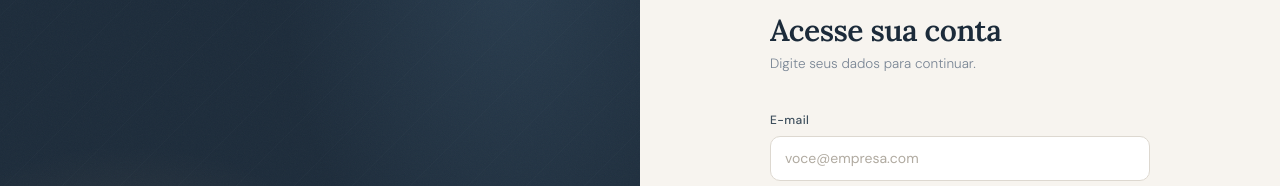
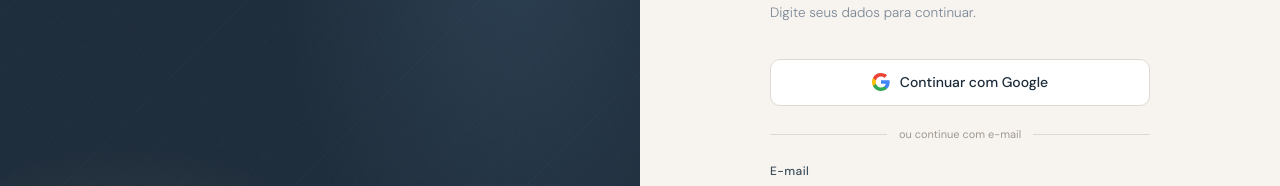
Before and after one commit to PedrooHenrick/venceu-notifica, a React (Vite) app: page /auth in a window 1280 px wide. Shown: the part 207-393 px from the top of the page. Built offline with nearby package versions, Linux system fonts and the light colour scheme; no server answers; the HTML template or start-up script is replaced by a standard one.

Commit message:
google ok

```diff
--- a/src/pages/Auth.tsx
+++ b/src/pages/Auth.tsx
@@ -86,6 +86,23 @@ export default function AuthPage() {
     }
   };
 
+  // ── NOVO: Login com Google ──
+  const handleGoogleLogin = async () => {
+    setLoading(true);
+    try {
+      const { error } = await supabase.auth.signInWithOAuth({
+        provider: "google",
+        options: {
+          redirectTo: window.location.origin + "/dashboard",
+        },
+      });
+      if (error) throw error;
+    } catch (err) {
+      toast.error(err instanceof Error ? err.message : "Erro ao entrar com Google");
+      setLoading(false);
+    }
+  };
+
   return (
     <>
       <style>{`
@@ -104,7 +121,6 @@ export default function AuthPage() {
           .auth-left  { display: none; }
         }
 
-        /* ── Lado esquerdo ── */
         .auth-left {
           position: relative;
           background: #1C2B3A;
@@ -165,9 +181,7 @@ export default function AuthPage() {
           letter-spacing: -0.3px;
         }
 
-        .auth-left-content {
-          position: relative;
-        }
+        .auth-left-content { position: relative; }
 
         .auth-left-quote {
           font-family: 'Lora', serif;
@@ -180,10 +194,7 @@ export default function AuthPage() {
           letter-spacing: -0.2px;
         }
 
-        .auth-left-quote em {
-          color: #C5986C;
-          font-style: normal;
-        }
+        .auth-left-quote em { color: #C5986C; font-style: normal; }
 
         .auth-left-sub {
           font-size: 13px;
@@ -210,7 +221,6 @@ export default function AuthPage() {
 
         .auth-left-dot.lit { background: rgba(197,152,108,0.6); }
 
-        /* ── Lado direito ── */
         .auth-right {
           display: flex;
           align-items: center;
@@ -230,9 +240,7 @@ export default function AuthPage() {
           to   { opacity: 1; transform: translateY(0); }
         }
 
-        .auth-box-header {
-          margin-bottom: 36px;
-        }
+        .auth-box-header { margin-bottom: 36px; }
 
         .auth-box-eyebrow {
           font-size: 11px;
@@ -259,10 +267,7 @@ export default function AuthPage() {
           font-weight: 300;
         }
 
-        /* ── Campos ── */
-        .auth-field {
-          margin-bottom: 20px;
-        }
+        .auth-field { margin-bottom: 20px; }
 
         .auth-label {
           display: block;
@@ -316,7 +321,6 @@ export default function AuthPage() {
         .auth-forgot:hover { opacity: 0.7; }
         .auth-forgot:disabled { opacity: 0.4; cursor: not-allowed; }
 
-        /* ── Botão principal ── */
         .auth-btn {
           width: 100%;
           padding: 13px;
@@ -341,12 +345,39 @@ export default function AuthPage() {
         .auth-btn:active:not(:disabled) { transform: translateY(0); }
         .auth-btn:disabled { opacity: 0.55; cursor: not-allowed; }
 
-        /* ── Divisor ── */
+        /* ── Botão Google ── */
+        .auth-btn-google {
+          width: 100%;
+          padding: 12px;
+          background: #FFFFFF;
+          color: #1C2B3A;
+          border: 1.5px solid #DDD8D0;
+          border-radius: 10px;
+          font-family: 'DM Sans', sans-serif;
+          font-size: 14px;
+          font-weight: 500;
+          cursor: pointer;
+          transition: background 0.18s, border-color 0.18s, transform 0.12s;
+          display: flex;
+          align-items: center;
+          justify-content: center;
+          gap: 10px;
+          margin-top: 12px;
+        }
+
+        .auth-btn-google:hover:not(:disabled) {
+          background: #F0EDE8;
+          border-color: #C5B8AC;
+          transform: translateY(-1px);
+        }
+
+        .auth-btn-google:disabled { opacity: 0.55; cursor: not-allowed; }
+
         .auth-divider {
           display: flex;
           align-items: center;
           gap: 12px;
-          margin: 24px 0 0;
+          margin: 20px 0;
         }
 
         .auth-divider-line {
@@ -362,7 +393,6 @@ export default function AuthPage() {
           white-space: nowrap;
         }
 
-        /* ── Toggle de modo ── */
         .auth-toggle {
           margin-top: 28px;
           text-align: center;
@@ -387,7 +417,6 @@ export default function AuthPage() {
 
         .auth-toggle button:hover { color: #C5986C; }
 
-        /* ── Ornamento decorativo ── */
         .auth-ornament {
           position: absolute;
           top: 40px;
@@ -430,7 +459,6 @@ export default function AuthPage() {
             </p>
           </div>
 
-          {/* Pontos decorativos */}
           <div className="auth-left-dots">
             {Array.from({ length: 24 }).map((_, i) => (
               <div key={i} className={`auth-left-dot ${[2, 7, 13, 19].includes(i) ? "lit" : ""}`} />
@@ -455,6 +483,28 @@ export default function AuthPage() {
                   ? "Comece em menos de 30 segundos."
                   : "Digite seus dados para continuar."}
               </p>
+            </div>
+
+            {/* ── Botão Google ── */}
+            <button
+              type="button"
+              className="auth-btn-google"
+              onClick={handleGoogleLogin}
+              disabled={loading}
+            >
+              <svg width="18" height="18" viewBox="0 0 18 18" xmlns="http://www.w3.org/2000/svg">
+                <path d="M17.64 9.2c0-.637-.057-1.251-.164-1.84H9v3.481h4.844c-.209 1.125-.843 2.078-1.796 2.717v2.258h2.908c1.702-1.567 2.684-3.875 2.684-6.615z" fill="#4285F4"/>
+                <path d="M9 18c2.43 0 4.467-.806 5.956-2.18l-2.908-2.259c-.806.54-1.837.86-3.048.86-2.344 0-4.328-1.584-5.036-3.711H.957v2.332A8.997 8.997 0 0 0 9 18z" fill="#34A853"/>
+                <path d="M3.964 10.71A5.41 5.41 0 0 1 3.682 9c0-.593.102-1.17.282-1.71V4.958H.957A8.996 8.996 0 0 0 0 9c0 1.452.348 2.827.957 4.042l3.007-2.332z" fill="#FBBC05"/>
+                <path d="M9 3.58c1.321 0 2.508.454 3.44 1.345l2.582-2.58C13.463.891 11.426 0 9 0A8.997 8.997 0 0 0 .957 4.958L3.964 7.29C4.672 5.163 6.656 3.58 9 3.58z" fill="#EA4335"/>
+              </svg>
+              Continuar com Google
+            </button>
+
+            <div className="auth-divider">
+              <div className="auth-divider-line" />
+              <span className="auth-divider-text">ou continue com e-mail</span>
+              <div className="auth-divider-line" />
             </div>
 
             <form onSubmit={handleSubmit}>
```
